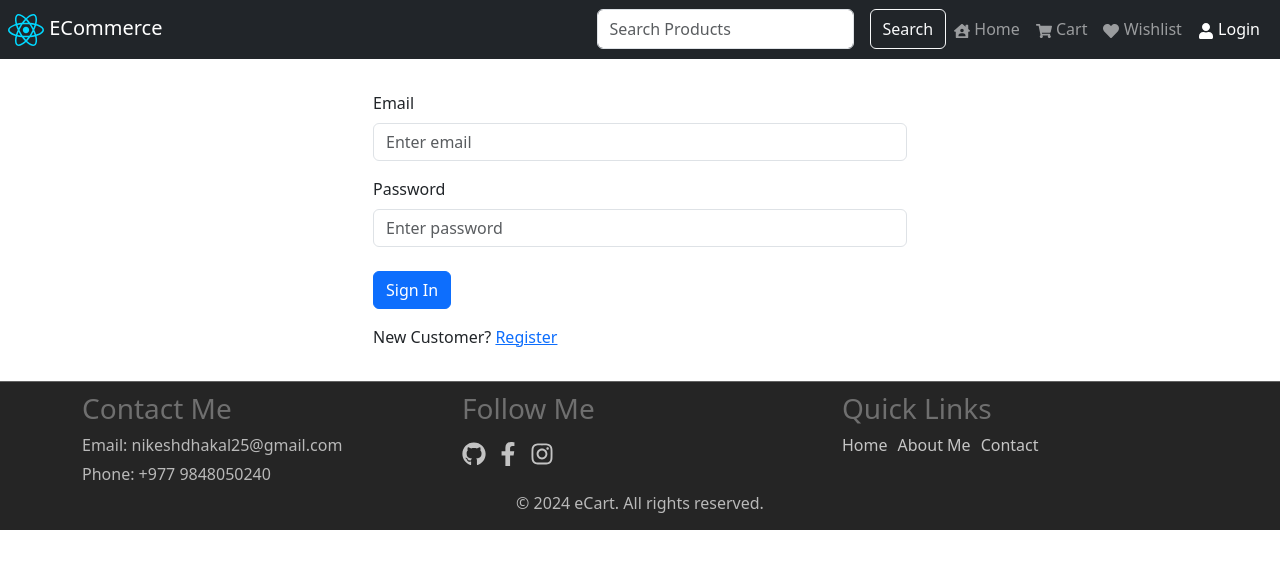
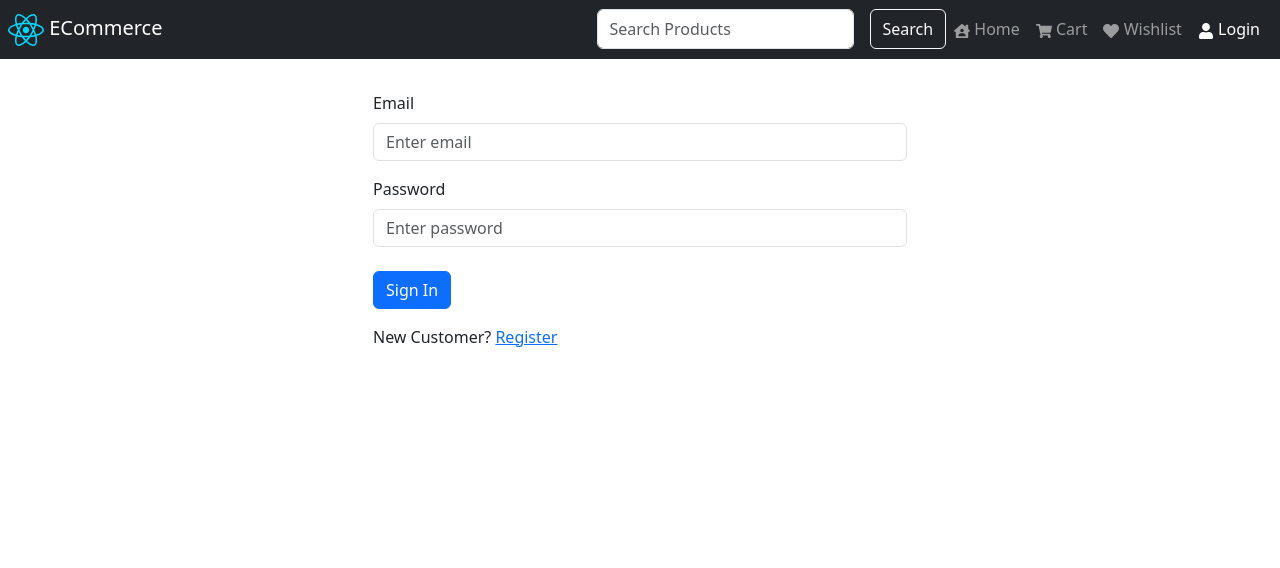
Before and after one commit to nikeshdc-25/mernProject, a React (Vite) app in the folder frontend/: page /login in a window 1280 px wide. Shown: the top 568 px of the page. Built offline with nearby package versions, Linux system fonts and the light colour scheme.

Commit message:
rm footer

```diff
--- a/frontend/src/App.jsx
+++ b/frontend/src/App.jsx
@@ -1,5 +1,4 @@
 import { Col, Container, Row } from "react-bootstrap"
-import Footer from "./components/footer"
 import Header from "./components/Header"
 import { Outlet } from "react-router-dom"
 import { ToastContainer } from "react-toastify";
@@ -14,7 +13,6 @@ function App() {
     <Container className="my-3">
       <Outlet/>
     </Container>
-    <Footer className='mt-5'/>
     <ToastContainer />
     </>
   )
--- a/frontend/src/components/footer.css
+++ /dev/null
@@ -1,50 +0,0 @@
-.site-footer {
-    background-color: rgb(37, 37, 37);
-    color: #fff;
-    padding: 10px 0;
-    width: 100%;
-    border-top: 1px solid rgb(98, 98, 98);
-    position: relative;
-}
-.site-footer h3 {
-    color: #6f6f6f;
-}
-
-.site-footer p {
-    color: #b9b9b9;
-    margin-bottom: 5px;
-}
-
-.social-icons {
-    list-style: none;
-    padding: 0;
-}
-
-.social-icons li {
-    display: inline-block;
-    margin-right: 10px;
-}
-
-.social-icons li a {
-    color: #c3c3c3;
-    font-size: 24px;
-}
-
-.footer-links {
-    list-style: none;
-    padding: 0;
-}
-
-.footer-links li {
-    display: inline-block;
-    margin-right: 10px;
-}
-
-.footer-links li a {
-    color: #c5c5c5;
-    text-decoration: none;
-}
-
-.footer-links li a:hover {
-    color: #fff;
-}
--- a/frontend/src/components/footer.jsx
+++ /dev/null
@@ -1,43 +0,0 @@
-import { Container } from "react-bootstrap";
-import './footer.css';
-import { FaGithub, FaFacebookF , FaInstagram } from "react-icons/fa";
-
-function Footer(){
-    let currentYear = new Date().getFullYear();
-    return(
-            <footer className="site-footer">
-                <div className="container">
-                    <div className="row">
-                        <div className="col-md-4">
-                            <h3>Contact Me</h3>
-                            <p>Email: nikeshdhakal25@gmail.com</p>
-                            <p>Phone: +977 9848050240</p>
-                        </div>
-                        <div className="col-md-4">
-                            <h3>Follow Me</h3>
-                            <ul className="social-icons">
-                                <li><a href="https://github.com/nikeshdc-25"><FaGithub /></a></li>
-                                <li><a href="https://facebook.com/nikeshdhakal25"><FaFacebookF /></a></li>
-                                <li><a href="https://instagram.com/nikkey_25"><FaInstagram /></a></li>
-                            </ul>
-                        </div>
-                        <div className="col-md-4">
-                            <h3>Quick Links</h3>
-                            <ul className="footer-links">
-                                <li><a href="#">Home</a></li>
-                                <li><a href="../About/aboutme.html">About Me</a></li>
-                                <li><a href="tel:+9779848050240"><i className="fas fa-phone"></i> Contact</a></li>
-                            </ul>
-                        </div>
-                    </div>
-                    <div className="row">
-                        <div className="col-md-12">
-                            <p className="text-center">© {currentYear} eCart. All rights reserved.</p>
-                        </div>
-                    </div>
-                </div>
-            </footer>
-    )
-}
-
-export default Footer;
```
Also changed, not shown: 2 other files (tests, documents, lock files or other folders).
